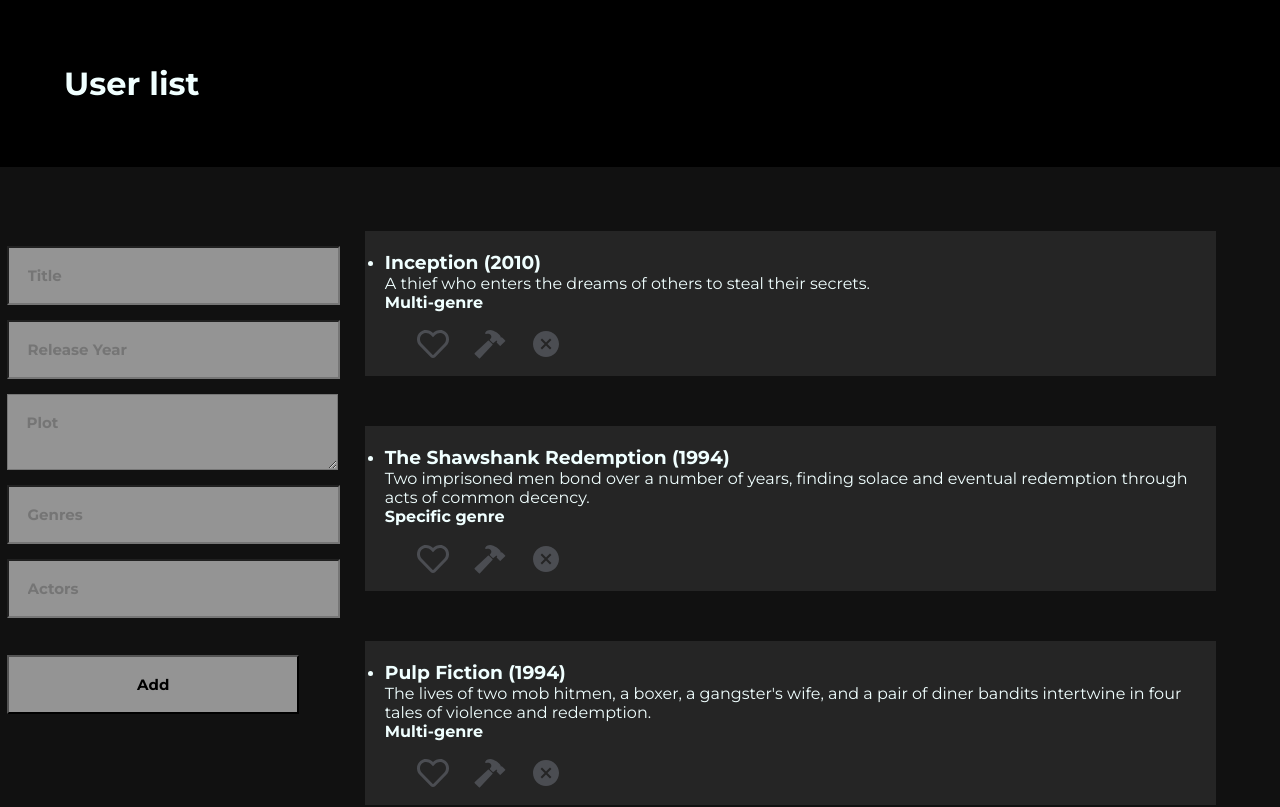
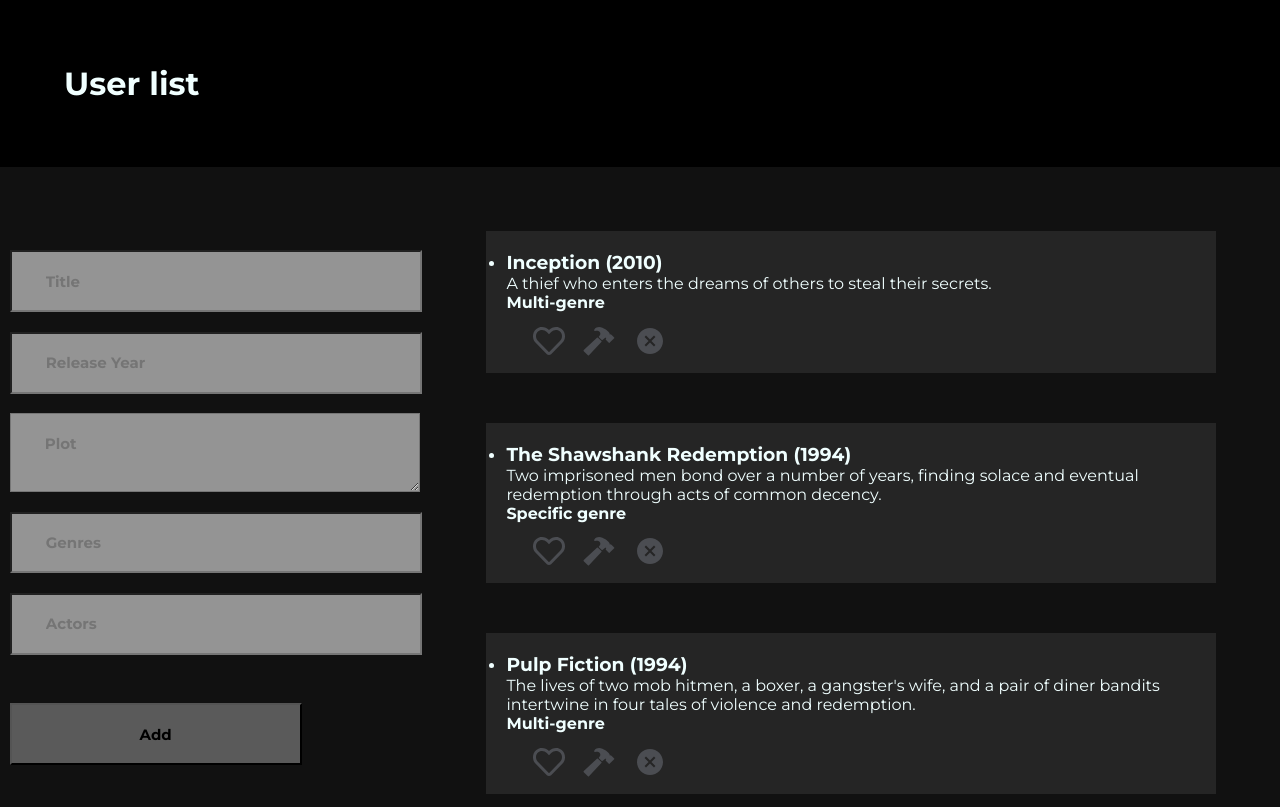
Before and after one commit to Snus292/react-js, a React (Create React App) app: page / in a window 1280 px wide. Shown: the top 807 px of the page. Built offline with nearby package versions, Linux system fonts and the light colour scheme.

Commit message:
отредактированы стили для формы и редактирования

```diff
--- a/src/css/style.css
+++ b/src/css/style.css
@@ -33,12 +33,12 @@ body {
 }
 main{
 
-    width: 70%;
+    width: 60%;
     float: left;
     height:100%;
 }
 aside{
-    width: 30%;
+    width: 40%;
     float: left;
     height:100%;
 
@@ -81,10 +81,10 @@ main .like-icon:hover{
     opacity: 0.5;
     transform: scale(2.5);
 }
-aside form input, aside form textarea, aside form button{
+form input, form textarea, form button{
     display: block;
-    width: 80%;
-    padding: 5% 5%;
+    width: 70%;
+    padding: 4% 7%;
     margin: 4% 2%;
     font-family: "Montserrat", sans-serif;
     font-weight: bold;
@@ -94,10 +94,30 @@ aside form input, aside form textarea, aside form button{
 
 
 }
-aside form button{
+form button{
     margin-top: 10%;
+    background-color: #5a5a5a;
+    width: 60%;
+
 }
-aside form button:hover{
+form button:hover{
     transform: scale(1.1);
     transition: all 0.2s ease-in-out;
+    opacity: 0.6;
 }
+.user form{
+    margin-top: 5%;
+    width: 60%;
+    display: block;
+
+}
+
+.user form input, .user form textarea, .user form button{
+    background-color: #94949431;
+    padding: 3% 7%;
+}
+.user form button{
+    width: 60%;
+    background-color: #949494;
+
+}
```
